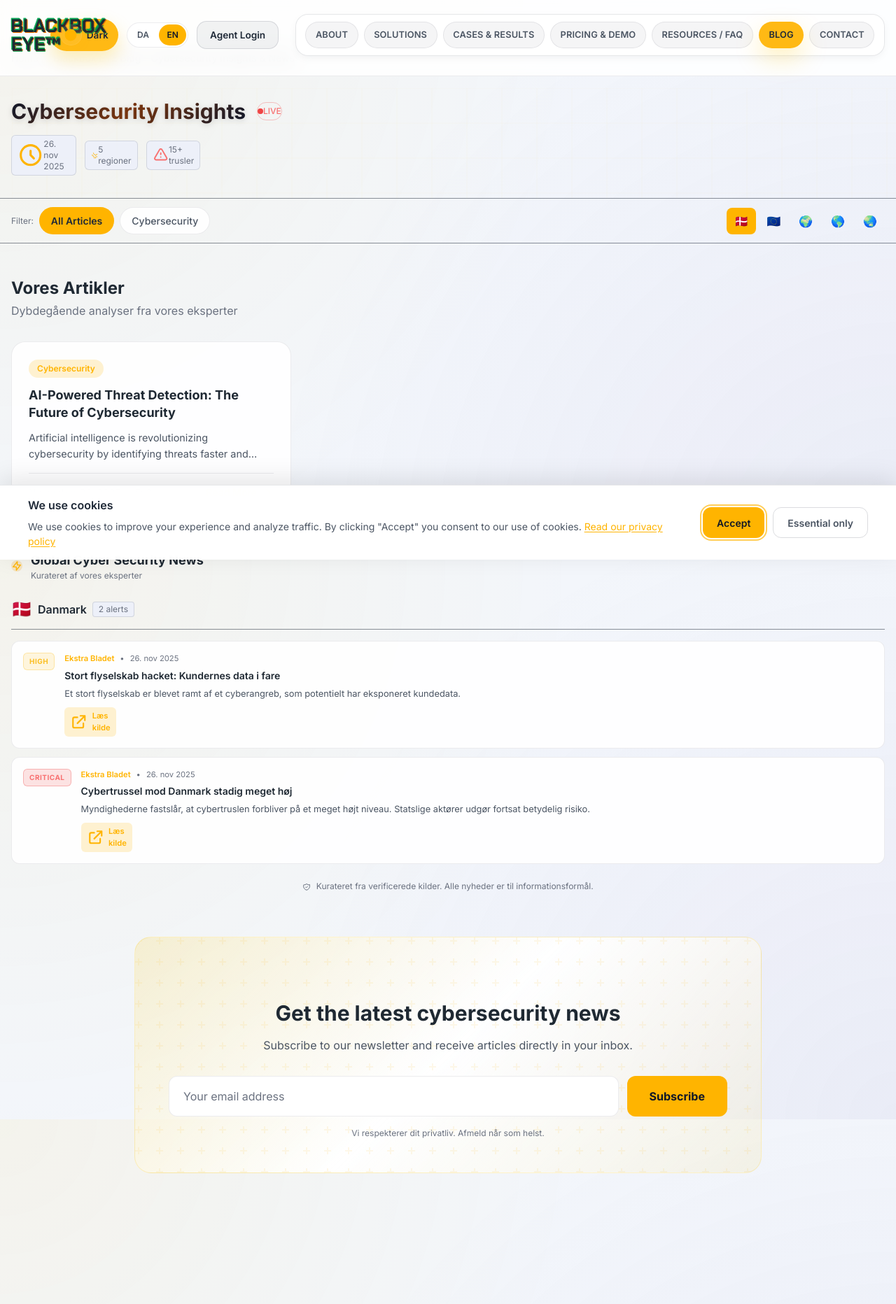
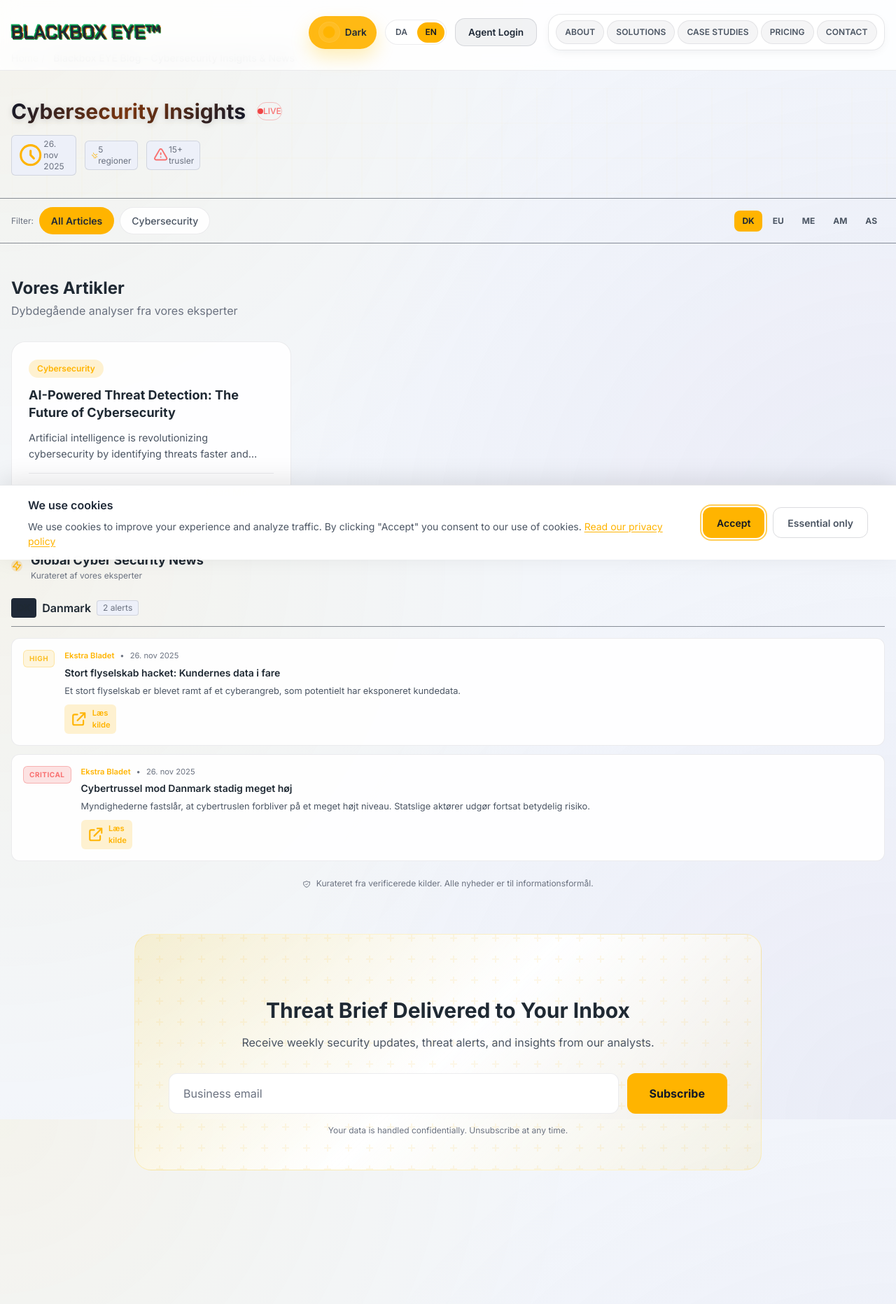
Before and after one commit to blackbox-eye/blackbox-ui, a PHP site: page /blog.php in a window 1280 px wide. Shown: the top 1864 px of the page at 70% size. Run offline with PHP 8.4, Linux system fonts and the light colour scheme; data comes from the database, SQL or seed files in the repository; a stand-in replaces the project's code that opens the database connection.

Commit message:
fix: Professional UI overhaul - header layout, navigation sync, emoji removal
- CSS: Reduced nav-chip padding/font-size to prevent desktop header overlap
- CSS: Adjusted header-grid gap and main-nav-list padding for tighter layout
- Navigation: Reduced primary nav from 7 to 5 core items (About, Solutions, Cases, Pricing, Contact)
- Navigation: Synced desktop and mobile navigation with consistent menu items
- Blog: Replaced emoji flags with ISO country codes (DK, EU, ME, AM, AS)
- Newsletter: Updated to professional enterprise tone in both DA/EN translations
- Added FAQ translation key for consistency

Resolves: Header element overlap on desktop, nav inconsistency between viewport sizes

```diff
--- a/assets/css/custom-ui.css
+++ b/assets/css/custom-ui.css
@@ -199,9 +199,9 @@ body.alphabot-locked {
 @media (min-width: 1024px) {
   .header-grid {
     display: grid;
-    grid-template-columns: auto 1fr auto;
+    grid-template-columns: auto minmax(0, 1fr) auto;
     align-items: center;
-    gap: 1.5rem;
+    gap: 1rem;
   }
 }
 
@@ -893,8 +893,8 @@ body.mobile-menu-open .alphabot-overlay {
   display: flex;
   flex-wrap: wrap;
   justify-content: center;
-  gap: 0.5rem;
-  padding: 0.65rem 0.85rem;
+  gap: 0.35rem;
+  padding: 0.5rem 0.65rem;
   border-radius: 18px;
   background: var(--surface-200);
   border: 1px solid var(--surface-border);
@@ -923,9 +923,9 @@ body.mobile-menu-open .alphabot-overlay {
   display: inline-flex;
   align-items: center;
   justify-content: center;
-  padding: 0.5rem 0.85rem;
+  padding: 0.45rem 0.75rem;
   border-radius: 999px;
-  font-size: 0.8rem;
+  font-size: 0.75rem;
   letter-spacing: 0.01em;
   text-transform: uppercase;
   font-weight: 600;
@@ -981,8 +981,8 @@ body.mobile-menu-open .alphabot-overlay {
   .main-nav-list {
     display: flex;
     flex-wrap: nowrap;
-    gap: 0.5rem;
-    padding: 0.65rem 0.85rem;
+    gap: 0.25rem;
+    padding: 0.5rem 0.65rem;
     overflow: visible;
   }
 
--- a/blog.php
+++ b/blog.php
@@ -51,7 +51,7 @@ $structured_data = [
 // Curated News Data - organized by region with full details
 $news_items = [
   'denmark' => [
-    'flag' => '🇩🇰',
+    'flag' => 'DK',
     'title' => t('blog.news.denmark', 'Danmark'),
     'items' => [
       [
@@ -73,7 +73,7 @@ $news_items = [
     ]
   ],
   'europe' => [
-    'flag' => '🇪🇺',
+    'flag' => 'EU',
     'title' => t('blog.news.europe', 'Europa'),
     'items' => [
       [
@@ -111,7 +111,7 @@ $news_items = [
     ]
   ],
   'middle_east' => [
-    'flag' => '🌍',
+    'flag' => 'ME',
     'title' => t('blog.news.middle_east', 'Mellemøsten'),
     'items' => [
       [
@@ -141,8 +141,8 @@ $news_items = [
     ]
   ],
   'americas' => [
-    'flag' => '🌎',
-    'title' => t('blog.news.americas', 'Nord- og Sydamerika'),
+    'flag' => 'AM',
+    'title' => t('blog.news.americas', 'Amerika'),
     'items' => [
       [
         'date' => '11. sep 2025',
@@ -171,7 +171,7 @@ $news_items = [
     ]
   ],
   'asia' => [
-    'flag' => '🌏',
+    'flag' => 'AS',
     'title' => t('blog.news.asia', 'Asien'),
     'items' => [
       [
@@ -303,7 +303,7 @@ include 'includes/site-header.php';
                 data-region="<?= $region_key ?>"
                 aria-selected="<?= $first ? 'true' : 'false' ?>"
                 title="<?= $region['title'] ?>">
-                <span class="text-base"><?= $region['flag'] ?></span>
+                <span class="text-xs font-bold"><?= $region['flag'] ?></span>
                 <span class="hidden lg:inline text-xs"><?= $region['title'] ?></span>
               </button>
             <?php $first = false;
@@ -437,7 +437,7 @@ include 'includes/site-header.php';
             <div class="news-panel <?= $first ? 'is-visible' : '' ?>" data-panel="<?= $region_key ?>">
               <!-- Region Header -->
               <div class="flex items-center gap-2 mb-4 pb-3 border-b border-gray-800/50">
-                <span class="text-2xl"><?= $region['flag'] ?></span>
+                <span class="text-sm font-bold px-2 py-1 bg-gray-800 rounded"><?= $region['flag'] ?></span>
                 <h3 class="text-base font-semibold text-white"><?= $region['title'] ?></h3>
                 <span class="ml-auto text-xs text-gray-500 bg-gray-800/50 px-2 py-0.5 rounded"><?= count($region['items']) ?> <?= t('blog.news.alerts', 'alerts') ?></span>
               </div>
--- a/includes/site-header.php
+++ b/includes/site-header.php
@@ -139,7 +139,7 @@ if (!function_exists('aig_nav_class')) {
 }
 
 // Navigation links - Optimized for Sprint 5 UX improvements
-// Reduced to essential items for better mobile experience
+// Reduced to 5 essential items for professional desktop layout
 $nav_links = [
     [
         'slug' => 'about',
@@ -153,23 +153,13 @@ $nav_links = [
     ],
     [
         'slug' => 'cases',
-        'label' => t('header.menu.cases_results'),
+        'label' => t('header.menu.cases'),
         'href' => 'cases.php',
     ],
     [
         'slug' => 'pricing',
-        'label' => t('header.menu.pricing_demo'),
+        'label' => t('header.menu.pricing'),
         'href' => 'pricing.php',
-    ],
-    [
-        'slug' => 'faq',
-        'label' => t('header.menu.resources'),
-        'href' => 'faq.php',
-    ],
-    [
-        'slug' => 'blog',
-        'label' => t('header.menu.blog'),
-        'href' => 'blog.php',
     ],
     [
         'slug' => 'contact',
@@ -178,12 +168,12 @@ $nav_links = [
     ],
 ];
 
-// Secondary navigation items for quick access in mobile drawer
+// Secondary navigation items for mobile drawer (additional pages)
 $secondary_nav_links = [
+    ['slug' => 'faq', 'label' => t('header.menu.faq'), 'href' => 'faq.php'],
+    ['slug' => 'blog', 'label' => t('header.menu.blog'), 'href' => 'blog.php'],
     ['slug' => 'demo', 'label' => t('header.menu.demo'), 'href' => 'demo.php'],
-    ['slug' => 'pricing', 'label' => t('header.menu.pricing'), 'href' => 'pricing.php'],
     ['slug' => 'free-scan', 'label' => t('header.menu.free_scan'), 'href' => 'free-scan.php'],
-    ['slug' => 'blog', 'label' => t('header.menu.blog'), 'href' => 'blog.php'],
 ];
 
 $alphabot_enabled_pages = ['home', 'index', 'about', 'products', 'cases', 'pricing', 'contact', 'demo', 'free-scan', 'faq'];
--- a/lang/en.json
+++ b/lang/en.json
@@ -15,6 +15,7 @@
       "cases_results": "Cases & Results",
       "pricing_demo": "Pricing & Demo",
       "resources": "Resources / FAQ",
+      "faq": "FAQ",
       "blog": "Blog",
       "about_contact": "About & Contact",
       "demo": "Book Demo",
@@ -804,10 +805,11 @@
       "next": "Next"
     },
     "newsletter": {
-      "title": "Get the latest cybersecurity news",
-      "description": "Subscribe to our newsletter and receive articles directly in your inbox.",
-      "placeholder": "Your email address",
-      "button": "Subscribe"
+      "title": "Threat Brief Delivered to Your Inbox",
+      "description": "Receive weekly security updates, threat alerts, and insights from our analysts.",
+      "placeholder": "Business email",
+      "button": "Subscribe",
+      "privacy": "Your data is handled confidentially. Unsubscribe at any time."
     },
     "post": {
       "not_found": "Article not found",
```
Also changed, not shown: lang/da.json (+6 -4 lines).
